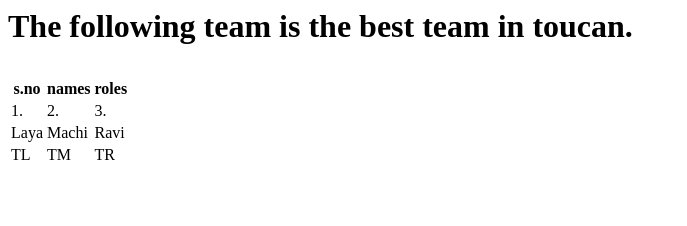
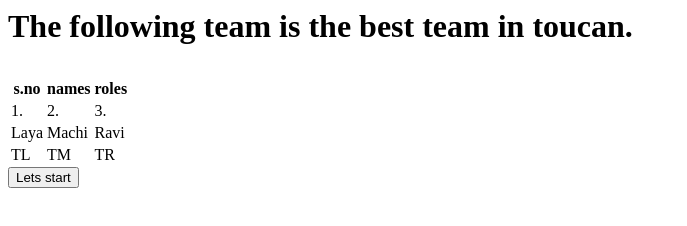
Before and after one commit to Machilikanth/friends.github.io, a plain HTML site: page index.html in a window 1280 px wide. Shown: the whole page, without its empty margins (0-687 px from the left). Drawn offline with Linux system fonts and the light colour scheme.

Commit message:
Update index.html

```diff
--- a/index.html
+++ b/index.html
@@ -31,6 +31,7 @@
              <td>TR</td>
            </tr>
            </table>
+           <button>Lets start</button>
 
 </body>
 </html>
```
